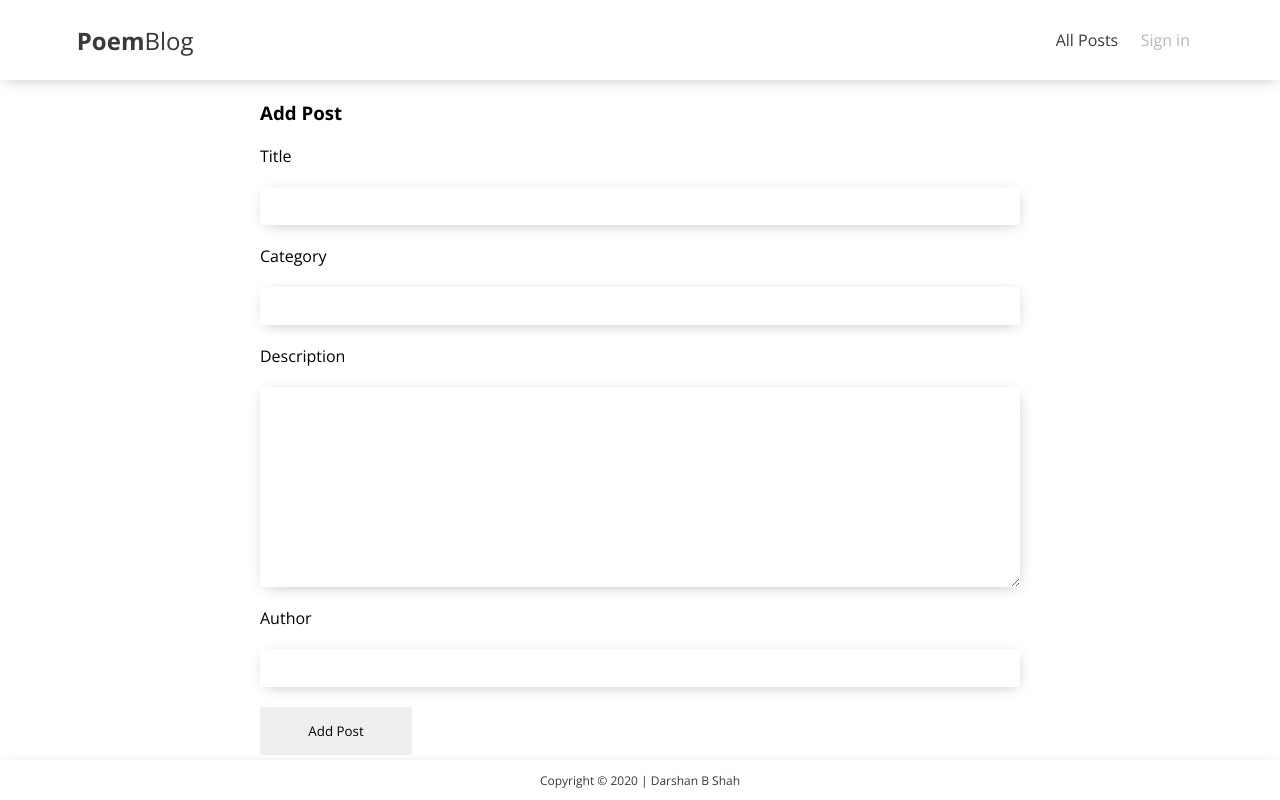
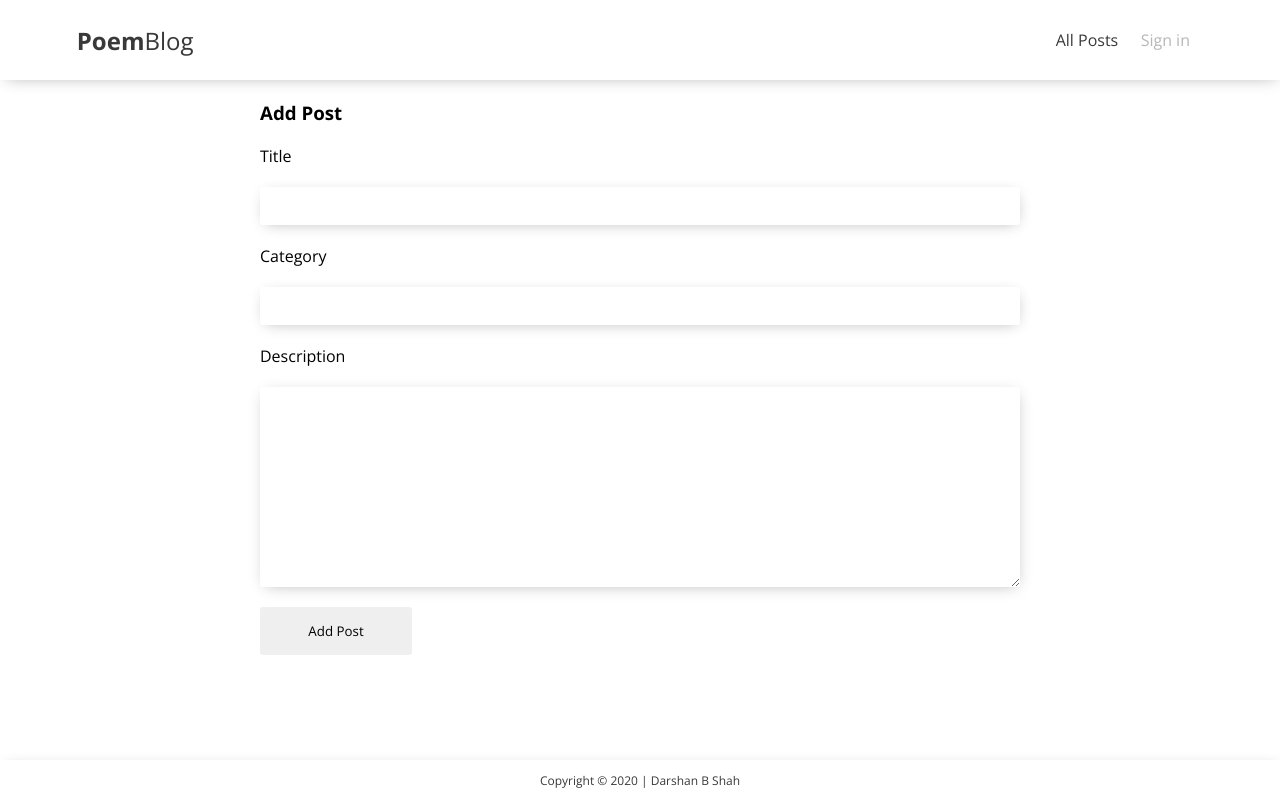
Before and after one commit to darshanxyz/mern-blog-frontend, a React (Create React App) app: page /addPost in a window 1280 px wide. Built offline with nearby package versions, Linux system fonts and the light colour scheme; no server answers.

Commit message:
fixed delete post action and add post action

```diff
--- a/src/App.css
+++ b/src/App.css
@@ -114,6 +114,7 @@ li a:hover {
   column-gap: 20px;
   padding: 0 6%;
   z-index: 1;
+  margin-bottom: 80px;
 }
 
 .post-card {
--- a/src/components/AddPost.js
+++ b/src/components/AddPost.js
@@ -20,7 +20,7 @@ class AddPost extends Component {
       title: this.state.title,
       category: this.state.category,
       description: this.state.description,
-      author: this.state.author,
+      author: this.props.user.firstName,
     }
     console.log('data', post);
     axios.post('http://localhost:4000', post)
@@ -41,10 +41,6 @@ class AddPost extends Component {
     this.setState({ description: event.target.value });
   }
 
-  handleAuthorChange = event => {
-    this.setState({ author: this.props.user.firstName });
-  }
-
   render() {
     return (
       <div className="add-post">
@@ -56,8 +52,6 @@ class AddPost extends Component {
           <input type="text" name="category" onChange={this.handleCategoryChange} />
           <label>Description</label>
           <textarea rows="10" cols="50" name="description" onChange={this.handleDescriptionChange} />
-          <label>Author</label>
-          <input type="text" name="author" onChange={this.handleAuthorChange} value={this.props.user.firstName} />
           <button type="submit">Add Post</button>
         </form>
       </div>
--- a/src/components/Post.js
+++ b/src/components/Post.js
@@ -27,10 +27,10 @@ class Post extends Component {
   deletePost = event => {
     event.preventDefault();
     const post = {
-      id: this.state.id
+      id: this.state.post._id
     }
     console.log(post);
-    axios.delete(`http://localhost:4000/${this.state.id}`, post)
+    axios.delete(`http://localhost:4000/${post.id}`, post)
       .then(res => {
         window.location = "/"
       })
```
